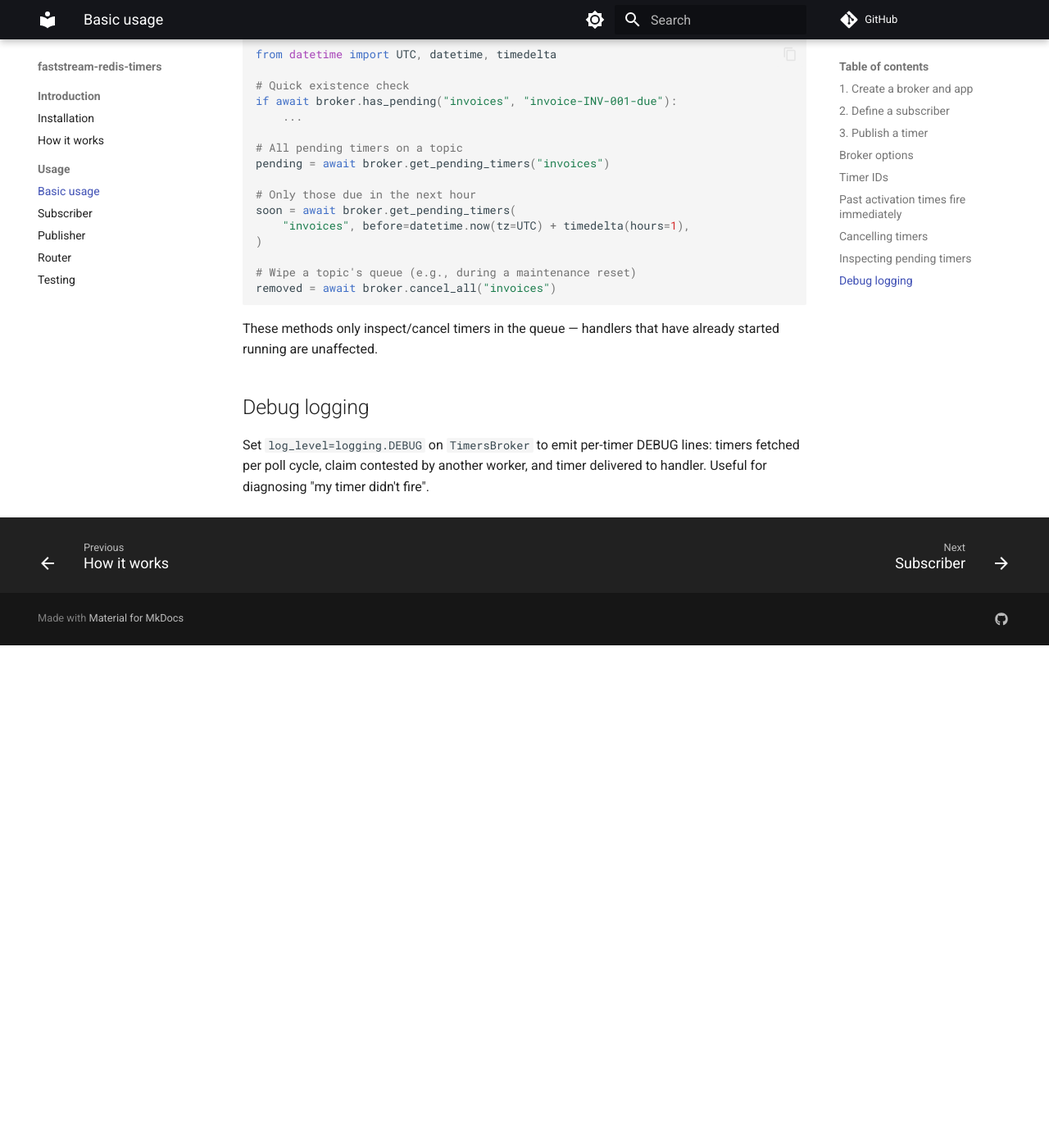
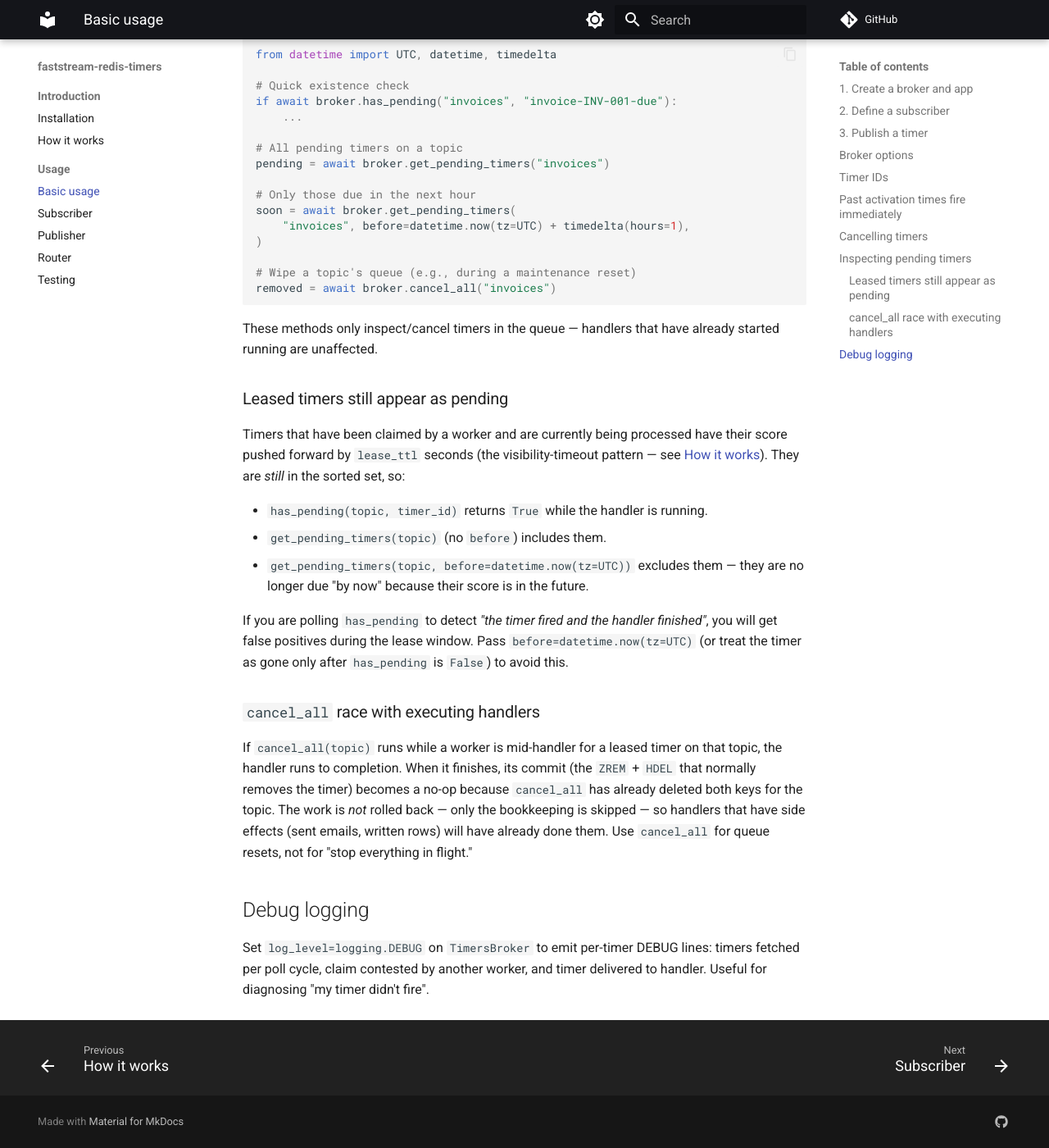
Before and after one commit to modern-python/faststream-redis-timers, an MkDocs documentation site: the page built from docs/usage/basic.md, in a window 1280 px wide and 1400 px high, scrolled down 3598 px. Shown: the whole window at 82% size. Built offline with MkDocs 1.6.1 and Material for MkDocs 9.7.7, drawn with Linux system fonts in a browser that asks for light colours; comment, search, counter and statistics services are not loaded; before the commit the page ends 4385 px from its top, so only the background shows below that.

Commit message:
Document leased-timer visibility and cancel_all race in basic.md
Two facts about the inspection methods are only captured in
`broker.py` docstrings:

- Leased (in-flight) timers have their score pushed forward by
  `lease_ttl`, so they still appear in `has_pending` and the default
  `get_pending_timers(before=None)`. A user polling `has_pending` to
  detect "fired and finished" will get false positives during the
  lease window — recommend `before=datetime.now(tz=UTC)`.
- `cancel_all(topic)` running mid-handler lets the handler finish; its
  final commit becomes a no-op because the keys are already gone.
  Side effects are not rolled back.

Pull both into the "Inspecting pending timers" section of basic.md.

```diff
--- a/docs/usage/basic.md
+++ b/docs/usage/basic.md
@@ -152,6 +152,20 @@ removed = await broker.cancel_all("invoices")
 
 These methods only inspect/cancel timers in the queue — handlers that have already started running are unaffected.
 
+### Leased timers still appear as pending
+
+Timers that have been claimed by a worker and are currently being processed have their score pushed forward by `lease_ttl` seconds (the visibility-timeout pattern — see [How it works](../introduction/how-it-works.md)). They are *still* in the sorted set, so:
+
+- `has_pending(topic, timer_id)` returns `True` while the handler is running.
+- `get_pending_timers(topic)` (no `before`) includes them.
+- `get_pending_timers(topic, before=datetime.now(tz=UTC))` excludes them — they are no longer due "by now" because their score is in the future.
+
+If you are polling `has_pending` to detect *"the timer fired and the handler finished"*, you will get false positives during the lease window. Pass `before=datetime.now(tz=UTC)` (or treat the timer as gone only after `has_pending` is `False`) to avoid this.
+
+### `cancel_all` race with executing handlers
+
+If `cancel_all(topic)` runs while a worker is mid-handler for a leased timer on that topic, the handler runs to completion. When it finishes, its commit (the `ZREM` + `HDEL` that normally removes the timer) becomes a no-op because `cancel_all` has already deleted both keys for the topic. The work is *not* rolled back — only the bookkeeping is skipped — so handlers that have side effects (sent emails, written rows) will have already done them. Use `cancel_all` for queue resets, not for "stop everything in flight."
+
 ## Debug logging
 
 Set `log_level=logging.DEBUG` on `TimersBroker` to emit per-timer DEBUG lines: timers fetched per poll cycle, claim contested by another worker, and timer delivered to handler. Useful for diagnosing "my timer didn't fire".
```
